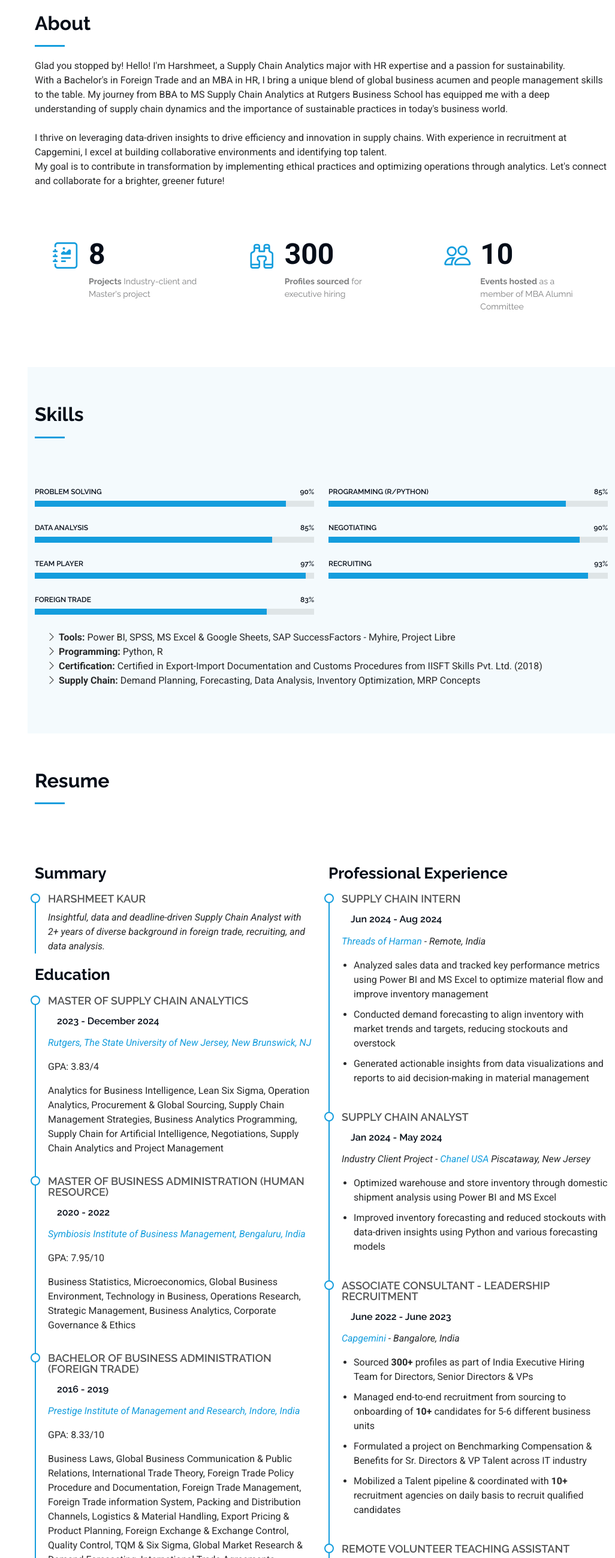
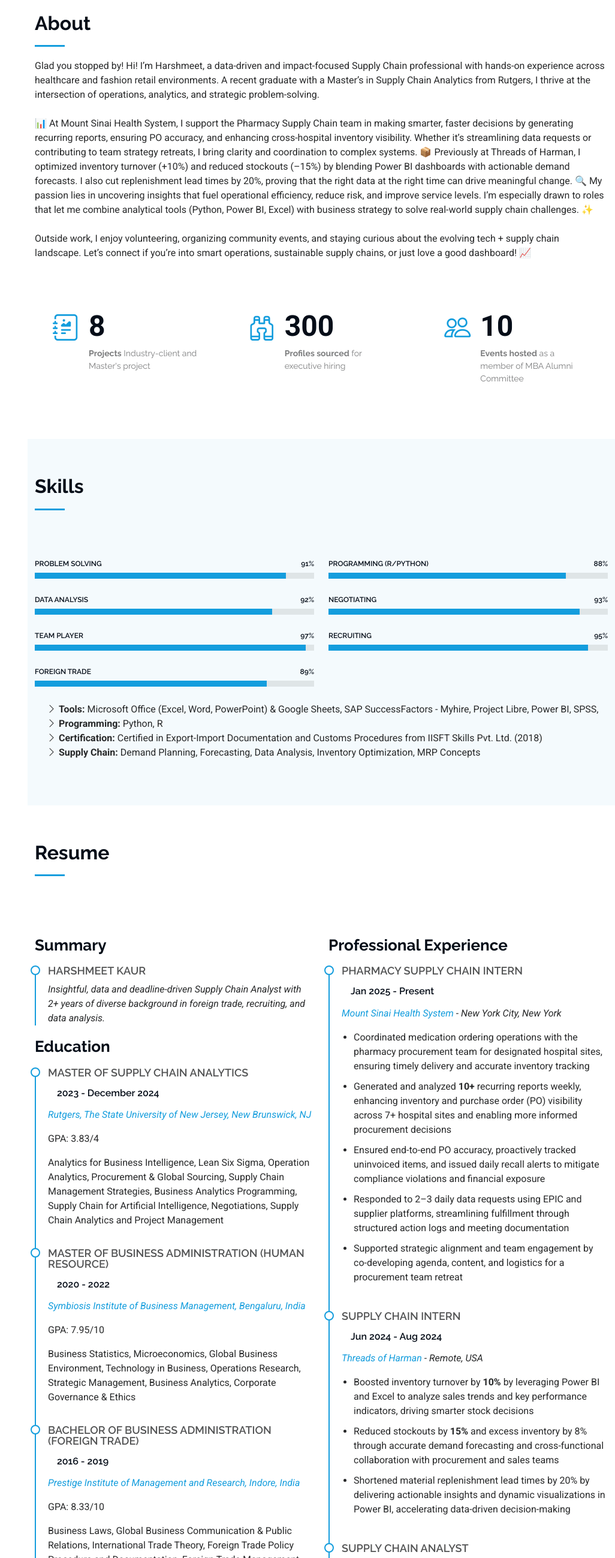
Before and after one commit to harshmeet11/resume, a plain HTML site: page index.html in a window 1280 px wide. Shown: the part 840-3438 px from the top of the page at 60% size, without its empty margins (254-1280 px from the left). Drawn offline with Linux system fonts and the light colour scheme; files that its build step writes are made by us from their sources; a script that the page names is missing.

Commit message:
Updated Resume and website

```diff
--- a/assets/css/main.css
+++ b/assets/css/main.css
@@ -1147,9 +1147,9 @@ section,
 /*--------------------------------------------------------------
 # Portfolio Details Section
 --------------------------------------------------------------*/
-.portfolio-details .portfolio-details-slider img {
+/* .portfolio-details .portfolio-details-slider img {
   width: 100%;
-}
+} */
 
 .portfolio-details .portfolio-details-slider .swiper-container {
   height: 100%;
--- a/index.html
+++ b/index.html
@@ -119,28 +119,37 @@
         <div class="container section-title" data-aos="fade-up">
           <h2>About</h2>
           <p>
-            Glad you stopped by! Hello! I'm Harshmeet, a Supply Chain Analytics
-            major with HR expertise and a passion for sustainability.
+            Glad you stopped by! Hi! I’m Harshmeet, a data-driven and
+            impact-focused Supply Chain professional with hands-on experience
+            across healthcare and fashion retail environments. A recent graduate
+            with a Master’s in Supply Chain Analytics from Rutgers, I thrive at
+            the intersection of operations, analytics, and strategic
+            problem-solving.
           </p>
+          <br />
+
           <p>
-            With a Bachelor's in Foreign Trade and an MBA in HR, I bring a
-            unique blend of global business acumen and people management skills
-            to the table. My journey from BBA to MS Supply Chain Analytics at
-            Rutgers Business School has equipped me with a deep understanding of
-            supply chain dynamics and the importance of sustainable practices in
-            today's business world.
+            📊 At Mount Sinai Health System, I support the Pharmacy Supply Chain
+            team in making smarter, faster decisions by generating recurring
+            reports, ensuring PO accuracy, and enhancing cross-hospital
+            inventory visibility. Whether it’s streamlining data requests or
+            contributing to team strategy retreats, I bring clarity and
+            coordination to complex systems. 📦 Previously at Threads of Harman,
+            I optimized inventory turnover (+10%) and reduced stockouts (–15%)
+            by blending Power BI dashboards with actionable demand forecasts. I
+            also cut replenishment lead times by 20%, proving that the right
+            data at the right time can drive meaningful change. 🔍 My passion
+            lies in uncovering insights that fuel operational efficiency, reduce
+            risk, and improve service levels. I’m especially drawn to roles that
+            let me combine analytical tools (Python, Power BI, Excel) with
+            business strategy to solve real-world supply chain challenges. ✨
           </p>
+          <br />
           <p>
-            <br />
-            I thrive on leveraging data-driven insights to drive efficiency and
-            innovation in supply chains. With experience in recruitment at
-            Capgemini, I excel at building collaborative environments and
-            identifying top talent.
-          </p>
-          <p>
-            My goal is to contribute in transformation by implementing ethical
-            practices and optimizing operations through analytics. Let's connect
-            and collaborate for a brighter, greener future!
+            Outside work, I enjoy volunteering, organizing community events, and
+            staying curious about the evolving tech + supply chain landscape.
+            Let’s connect if you’re into smart operations, sustainable supply
+            chains, or just love a good dashboard! 📈
           </p>
         </div>
         <!-- End Section Title -->
@@ -219,7 +228,7 @@
             <div class="col-lg-6">
               <div class="progress">
                 <span class="skill"
-                  ><span>Problem Solving</span> <i class="val">90%</i></span
+                  ><span>Problem Solving</span> <i class="val">91%</i></span
                 >
                 <div class="progress-bar-wrap">
                   <div
@@ -235,7 +244,7 @@
 
               <div class="progress">
                 <span class="skill"
-                  ><span>Data Analysis</span> <i class="val">85%</i></span
+                  ><span>Data Analysis</span> <i class="val">92%</i></span
                 >
                 <div class="progress-bar-wrap">
                   <div
@@ -266,7 +275,7 @@
               <!-- End Skills Item -->
               <div class="progress">
                 <span class="skill"
-                  ><span>Foreign Trade</span> <i class="val">83%</i></span
+                  ><span>Foreign Trade</span> <i class="val">89%</i></span
                 >
                 <div class="progress-bar-wrap">
                   <div
@@ -285,7 +294,7 @@
               <div class="progress">
                 <span class="skill"
                   ><span>Programming (R/Python)</span>
-                  <i class="val">85%</i></span
+                  <i class="val">88%</i></span
                 >
                 <div class="progress-bar-wrap">
                   <div
@@ -301,7 +310,7 @@
 
               <div class="progress">
                 <span class="skill"
-                  ><span>Negotiating</span> <i class="val">90%</i></span
+                  ><span>Negotiating</span> <i class="val">93%</i></span
                 >
                 <div class="progress-bar-wrap">
                   <div
@@ -317,7 +326,7 @@
 
               <div class="progress">
                 <span class="skill"
-                  ><span>Recruiting</span> <i class="val">93%</i></span
+                  ><span>Recruiting</span> <i class="val">95%</i></span
                 >
                 <div class="progress-bar-wrap">
                   <div
@@ -338,8 +347,8 @@
             <i class="bi bi-chevron-right"></i>
             <strong>Tools:</strong>
             <span
-              >Power BI, SPSS, MS Excel & Google Sheets, SAP SuccessFactors -
-              Myhire, Project Libre</span
+              >Microsoft Office (Excel, Word, PowerPoint) & Google Sheets, SAP
+              SuccessFactors - Myhire, Project Libre, Power BI, SPSS,</span
             >
           </li>
           <li>
@@ -464,6 +473,46 @@
             <div class="col-lg-6" data-aos="fade-up" data-aos-delay="200">
               <h3 class="resume-title">Professional Experience</h3>
               <div class="resume-item">
+                <h4>Pharmacy Supply Chain Intern</h4>
+                <h5>Jan 2025 - Present</h5>
+                <p>
+                  <em
+                    ><a target="_blank" href="https://www.mountsinai.org/"
+                      >Mount Sinai Health System</a
+                    >
+                    - New York City, New York
+                  </em>
+                </p>
+                <ul>
+                  <li>
+                    Coordinated medication ordering operations with the pharmacy
+                    procurement team for designated hospital sites, ensuring
+                    timely delivery and accurate inventory tracking
+                  </li>
+                  <li>
+                    Generated and analyzed <b>10+</b> recurring reports weekly,
+                    enhancing inventory and purchase order (PO) visibility
+                    across 7+ hospital sites and enabling more informed
+                    procurement decisions
+                  </li>
+                  <li>
+                    Ensured end-to-end PO accuracy, proactively tracked
+                    uninvoiced items, and issued daily recall alerts to mitigate
+                    compliance violations and financial exposure
+                  </li>
+                  <li>
+                    Responded to 2–3 daily data requests using EPIC and supplier
+                    platforms, streamlining fulfillment through structured
+                    action logs and meeting documentation
+                  </li>
+                  <li>
+                    Supported strategic alignment and team engagement by
+                    co-developing agenda, content, and logistics for a
+                    procurement team retreat
+                  </li>
+                </ul>
+              </div>
+              <div class="resume-item">
                 <h4>Supply Chain Intern</h4>
                 <h5>Jun 2024 - Aug 2024</h5>
                 <p>
@@ -471,22 +520,24 @@
                     ><a target="_blank" href="https://threadsofharman.com"
                       >Threads of Harman</a
                     >
-                    - Remote, India
+                    - Remote, USA
                   </em>
                 </p>
                 <ul>
                   <li>
-                    Analyzed sales data and tracked key performance metrics
-                    using Power BI and MS Excel to optimize material flow and
-                    improve inventory management
+                    Boosted inventory turnover by <b>10%</b> by leveraging Power
+                    BI and Excel to analyze sales trends and key performance
+                    indicators, driving smarter stock decisions
                   </li>
                   <li>
-                    Conducted demand forecasting to align inventory with market
-                    trends and targets, reducing stockouts and overstock
+                    Reduced stockouts by <b>15%</b> and excess inventory by 8%
+                    through accurate demand forecasting and cross-functional
+                    collaboration with procurement and sales teams
                   </li>
                   <li>
-                    Generated actionable insights from data visualizations and
-                    reports to aid decision-making in material management
+                    Shortened material replenishment lead times by 20% by
+                    delivering actionable insights and dynamic visualizations in
+                    Power BI, accelerating data-driven decision-making
                   </li>
                 </ul>
               </div>
@@ -506,13 +557,14 @@
                 </p>
                 <ul>
                   <li>
-                    Optimized warehouse and store inventory through domestic
-                    shipment analysis using Power BI and MS Excel
+                    Optimized warehouse and in-store inventory levels by
+                    analyzing domestic shipment patterns using Power BI and
+                    Excel, improving stock distribution and availability
                   </li>
                   <li>
-                    Improved inventory forecasting and reduced stockouts with
-                    data-driven insights using Python and various forecasting
-                    models
+                    Enhanced inventory forecasting accuracy by 18% and reduced
+                    stockouts by applying advanced forecasting models and
+                    Python-driven data insights
                   </li>
                 </ul>
               </div>
@@ -531,29 +583,31 @@
                 </p>
                 <ul>
                   <li>
-                    Sourced <b>300+</b> profiles as part of India Executive
-                    Hiring Team for Directors, Senior Directors &amp; VPs
+                    Sourced and evaluated <b>300+</b> high-caliber profiles for
+                    Director, Senior Director, and VP roles as part of the India
+                    Executive Hiring Team, supporting leadership hiring across
+                    critical functions
                   </li>
                   <li>
-                    Managed end-to-end recruitment from sourcing to onboarding
-                    of <b>10+</b> candidates for 5-6 different business units
+                    Led full-cycle recruitment for <b>10+</b> senior candidates
+                    across 5–6 diverse business units, from sourcing and
+                    stakeholder management to final onboarding
                   </li>
                   <li>
-                    Formulated a project on Benchmarking Compensation &amp;
-                    Benefits for Sr. Directors &amp; VP Talent across IT
-                    industry
+                    Designed and executed a comprehensive benchmarking project
+                    on Compensation & Benefits for Sr. Directors and VPs across
+                    the IT industry, informing competitive talent strategies
                   </li>
                   <li>
-                    Mobilized a Talent pipeline &amp; coordinated with
-                    <b>10+</b>
-                    recruitment agencies on daily basis to recruit qualified
-                    candidates
+                    Built and mobilized a strong leadership talent pipeline by
+                    coordinating daily with <b>10+</b> recruitment agencies to
+                    ensure timely hiring of qualified candidates
                   </li>
                 </ul>
               </div>
 
               <!-- End Resume Item -->
-              <div class="resume-item">
+              <!-- <div class="resume-item">
                 <h4>Remote Volunteer Teaching Assistant</h4>
                 <h5>January 2022 - January 2023</h5>
                 <p>
@@ -575,10 +629,10 @@
                     university programs for students aiming for higher education
                   </li>
                 </ul>
-              </div>
+              </div> -->
               <!-- End Resume Item -->
 
-              <div class="resume-item">
+              <!-- <div class="resume-item">
                 <h4>Human Resource Intern</h4>
                 <h5>June 2021 - August 2021</h5>
                 <p>
@@ -607,10 +661,10 @@
                     quarter
                   </li>
                 </ul>
-              </div>
+              </div> -->
               <!-- End Resume Item -->
 
-              <div class="resume-item">
+              <!-- <div class="resume-item">
                 <h4>Data Analysis Intern</h4>
                 <h5>June 2019 - August 2019</h5>
                 <p>
@@ -630,7 +684,7 @@
                     analysis
                   </li>
                 </ul>
-              </div>
+              </div> -->
               <!-- End Resume Item -->
             </div>
           </div>
@@ -667,7 +721,7 @@
         <div class="container">
           <div class="row gy-4">
             <div
-              class="col-lg-4 col-md-6 service-item d-flex"
+              class="col-lg-6 col-md-6 service-item d-flex"
               data-aos="fade-up"
               data-aos-delay="100"
             >
@@ -687,7 +741,7 @@
             <!-- End Volunteer & Awards Item -->
 
             <div
-              class="col-lg-4 col-md-6 service-item d-flex"
+              class="col-lg-6 col-md-6 service-item d-flex"
               data-aos="fade-up"
               data-aos-delay="200"
             >
@@ -707,7 +761,7 @@
             <!-- End Volunteer & Awards Item -->
 
             <div
-              class="col-lg-4 col-md-6 service-item d-flex"
+              class="col-lg-6 col-md-6 service-item d-flex"
               data-aos="fade-up"
               data-aos-delay="300"
             >
@@ -727,7 +781,7 @@
             <!-- End Volunteer & Awards Item -->
 
             <div
-              class="col-lg-4 col-md-6 service-item d-flex"
+              class="col-lg-6 col-md-6 service-item d-flex"
               data-aos="fade-up"
               data-aos-delay="400"
             >
```
Also changed, not shown: portfolio-details.html (+10 -4 lines), 4 other files.
